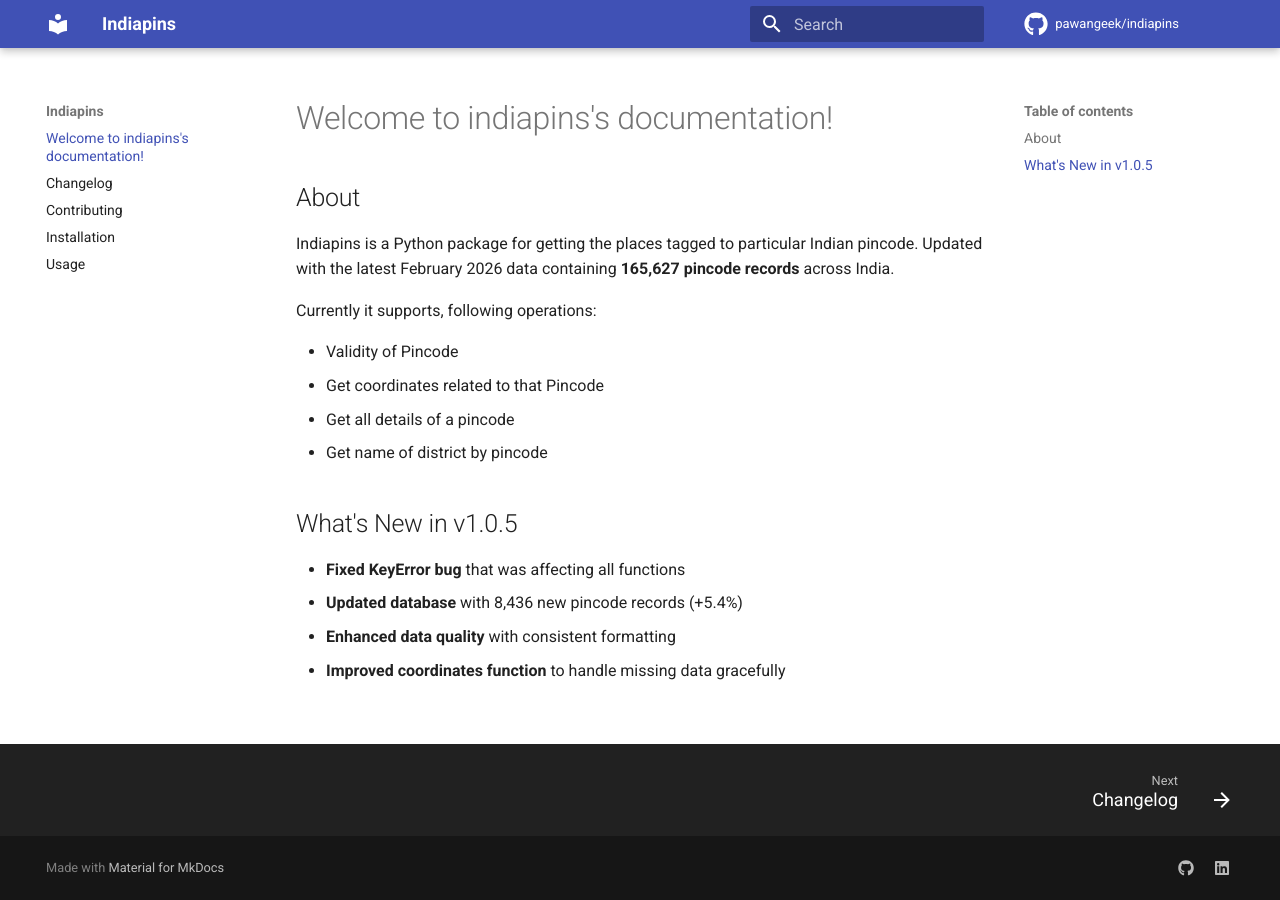
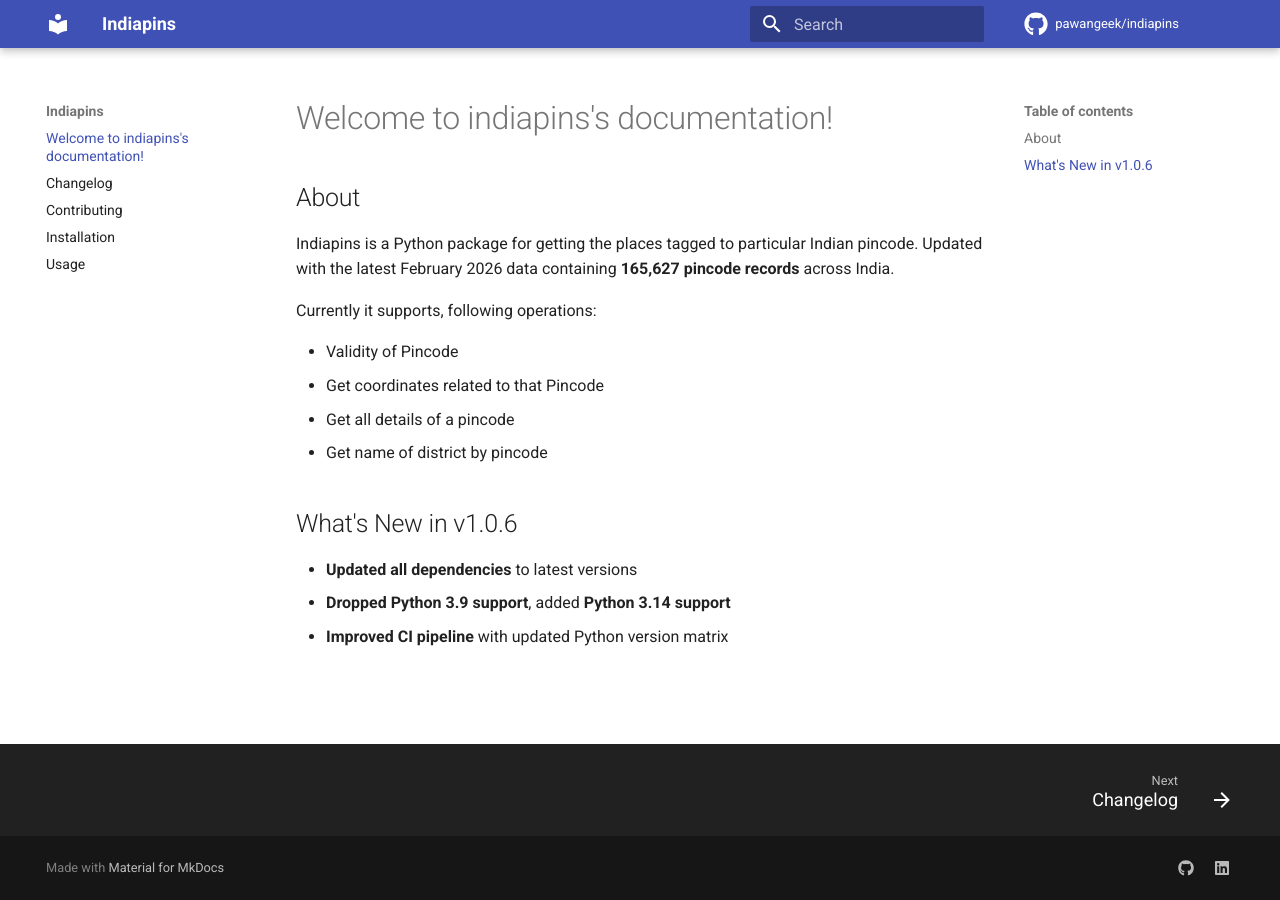
Before and after one commit to pawangeek/indiapins, an MkDocs documentation site: the page built from docs/index.md, in a window 1280 px wide. Built offline with MkDocs 1.6.1 and Material for MkDocs 9.7.7, drawn with Linux system fonts in a browser that asks for light colours; comment, search, counter and statistics services are not loaded.

Commit message:
chore: remove 3.9, add 3.14

```diff
--- a/HISTORY.rst
+++ b/HISTORY.rst
@@ -1,6 +1,12 @@
 =======
 History
 =======
+1.0.6 (2026-02-21)
+------------------
+
+* Updated all dependencies to latest versions
+* Dropped Python 3.9 support, added Python 3.14 support
+
 1.0.5 (2026-02-15)
 ------------------
 
--- a/docs/index.md
+++ b/docs/index.md
@@ -11,9 +11,8 @@ Currently it supports, following operations:
 - Get all details of a pincode
 - Get name of district by pincode
 
-## What's New in v1.0.5
+## What's New in v1.0.6
 
-- **Fixed KeyError bug** that was affecting all functions
-- **Updated database** with 8,436 new pincode records (+5.4%)
-- **Enhanced data quality** with consistent formatting
-- **Improved coordinates function** to handle missing data gracefully
+- **Updated all dependencies** to latest versions
+- **Dropped Python 3.9 support**, added **Python 3.14 support**
+- **Improved CI pipeline** with updated Python version matrix
--- a/indiapins/__init__.py
+++ b/indiapins/__init__.py
@@ -2,7 +2,7 @@
 
 __author__ = """Pawan Kumar Jain"""
 __email__ = 'pawanjain.432@gmail.com'
-__version__ = '1.0.5'
+__version__ = '1.0.6'
 
 import bz2
 import json
--- a/pyproject.toml
+++ b/pyproject.toml
@@ -1,10 +1,10 @@
 [project]
 name = "indiapins"
-version = "1.0.5"
+version = "1.0.6"
 description = "Python package for mapping pins to the place where it belong"
 readme = "README.rst"
 license = { text = "MIT" }
-requires-python = ">=3.9"
+requires-python = ">=3.10"
 authors = [
     { name = "Pawan Kumar Jain", email = "pawanjain.432@gmail.com" },
 ]
@@ -15,11 +15,11 @@ classifiers = [
     "License :: OSI Approved :: MIT License",
     "Natural Language :: English",
     "Programming Language :: Python :: 3",
-    "Programming Language :: Python :: 3.9",
     "Programming Language :: Python :: 3.10",
     "Programming Language :: Python :: 3.11",
     "Programming Language :: Python :: 3.12",
     "Programming Language :: Python :: 3.13",
+    "Programming Language :: Python :: 3.14",
     "Topic :: Scientific/Engineering",
 ]
 dependencies = [
```
Also changed, not shown: docs/changelog.md (+7 -0 lines), 1 other file.
